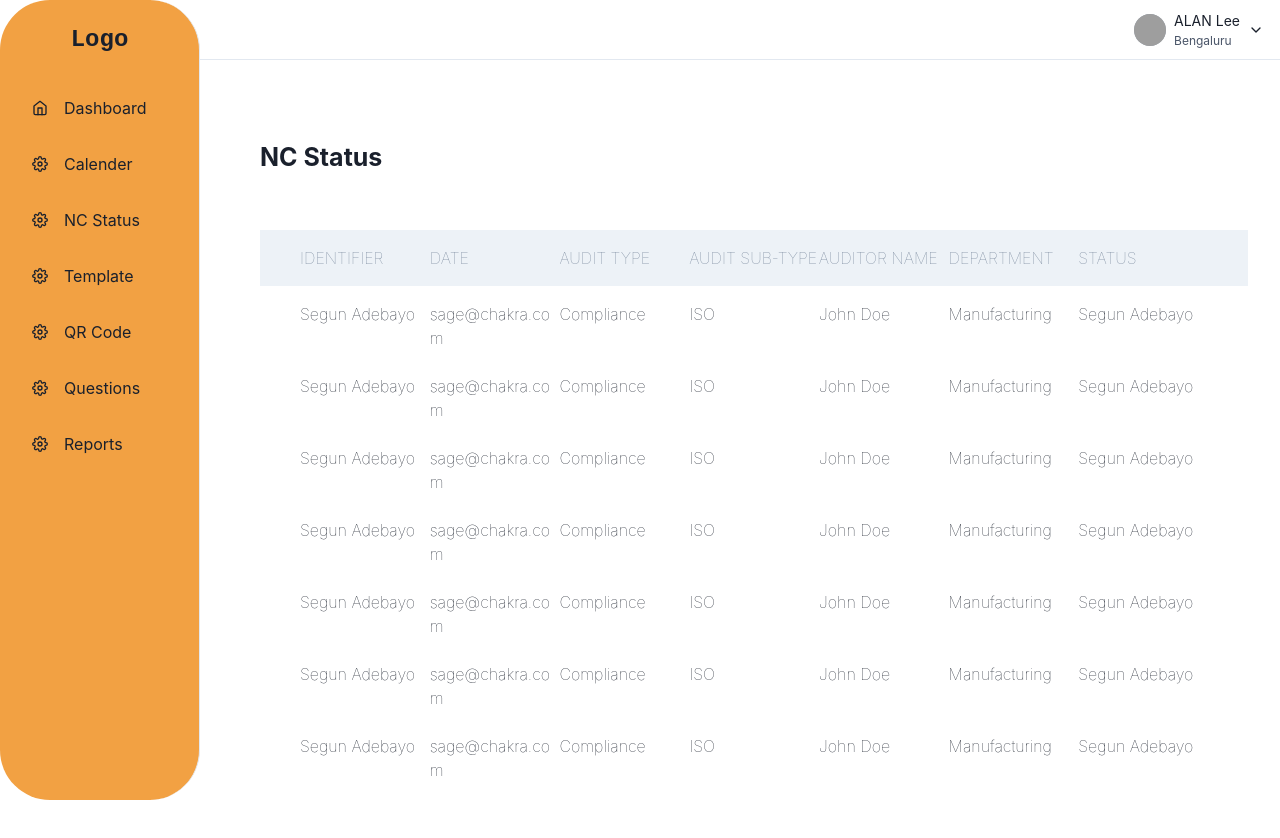
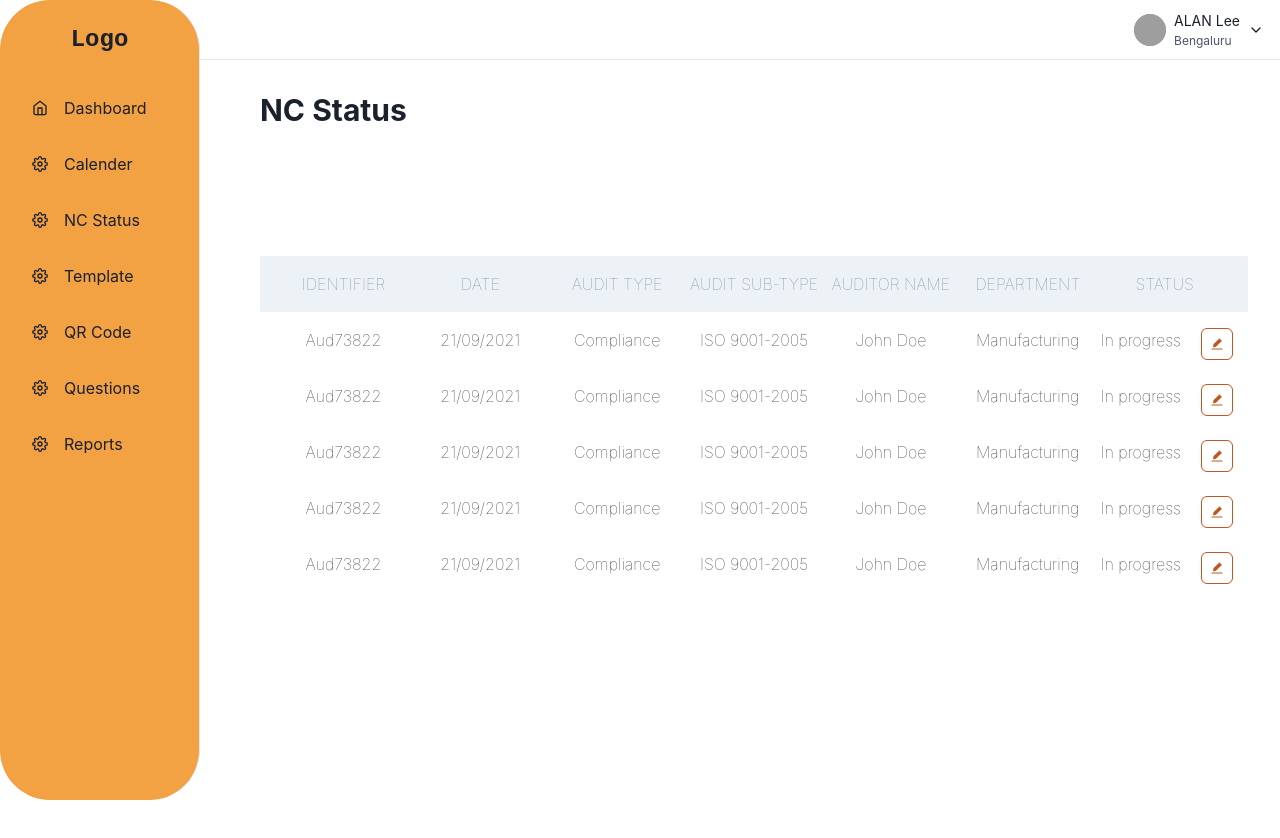
Before and after one commit to prajwalmadhav/Audire-frontend, a React (Create React App) app: page /pg in a window 1280 px wide. After the commit the page ends 800 px from the top, so only its background shows below. Built offline with nearby package versions, Linux system fonts and the light colour scheme; grey boxes are pictures that could not be loaded.

Commit message:
updated nc status page

```diff
--- a/src/Components/Table.tsx
+++ b/src/Components/Table.tsx
@@ -8,17 +8,19 @@ import {
   Stack,
   SimpleGrid,
   Heading,
+  IconButton,
+  ButtonGroup,
 } from "@chakra-ui/react";
+import { AiFillEdit } from "react-icons/ai";
 
 export default function Component() {
   const data = [
-    { id: "Segun Adebayo", date: "sage@chakra.com", audtyp : "Compliance", audsubtyp : "ISO", audname : "John Doe", dept : "Manufacturing" , status : "In progress" },
-    { id: "Segun Adebayo", date: "sage@chakra.com", audtyp : "Compliance", audsubtyp : "ISO", audname : "John Doe", dept : "Manufacturing" , status : "In progress" },
-    { id: "Segun Adebayo", date: "sage@chakra.com", audtyp : "Compliance", audsubtyp : "ISO", audname : "John Doe", dept : "Manufacturing" , status : "In progress" },
-    { id: "Segun Adebayo", date: "sage@chakra.com", audtyp : "Compliance", audsubtyp : "ISO", audname : "John Doe", dept : "Manufacturing" , status : "In progress" },
-    { id: "Segun Adebayo", date: "sage@chakra.com", audtyp : "Compliance", audsubtyp : "ISO", audname : "John Doe", dept : "Manufacturing" , status : "In progress" },
-    { id: "Segun Adebayo", date: "sage@chakra.com", audtyp : "Compliance", audsubtyp : "ISO", audname : "John Doe", dept : "Manufacturing" , status : "In progress" },
-    { id: "Segun Adebayo", date: "sage@chakra.com", audtyp : "Compliance", audsubtyp : "ISO", audname : "John Doe", dept : "Manufacturing" , status : "In progress" }
+    { id: "Aud73822", date: "21/09/2021", audtyp : "Compliance", audsubtyp : "ISO 9001-2005", audname : "John Doe", dept : "Manufacturing" , status : "In progress" },
+    { id: "Aud73822", date: "21/09/2021", audtyp : "Compliance", audsubtyp : "ISO 9001-2005", audname : "John Doe", dept : "Manufacturing" , status : "In progress" },
+    { id: "Aud73822", date: "21/09/2021", audtyp : "Compliance", audsubtyp : "ISO 9001-2005", audname : "John Doe", dept : "Manufacturing" , status : "In progress" },
+    { id: "Aud73822", date: "21/09/2021", audtyp : "Compliance", audsubtyp : "ISO 9001-2005", audname : "John Doe", dept : "Manufacturing" , status : "In progress" },
+    { id: "Aud73822", date: "21/09/2021", audtyp : "Compliance", audsubtyp : "ISO 9001-2005", audname : "John Doe", dept : "Manufacturing" , status : "In progress" },
+
 
   ];
   const dataColor = useColorModeValue("white", "gray.800");
@@ -35,32 +37,35 @@ export default function Component() {
       ml= {210}
       >
 
+
       <Stack
         direction={{ base: "column" }}
         w="full"
         bg={{ md: bg }}
 
+
       >
-          <Flex
+         <Flex
               direction={{ base: "row", md: "column" , lg: "column" }}
           >
-            <Heading  mb="50px"  fontSize='25px'>
+            <Heading  mb="120px" mt={-50} fontSize='30px'>
               NC Status
             </Heading>
           </Flex>
 
-
           <SimpleGrid
                 spacingY={3}
                 columns={{ base: 1, md: 3, lg: 7 }}
-                w={{ base: 120, md: "full" }}
+                w="full"
                 textTransform="uppercase"
                 bg={bg2}
                 color={"gray.500"}
-                py={{ base: 1, md: 4 }}
-                px={{ base: 2, md: 10 }}
+                py={{ base: 1, md: 4, lg: 4 }}
+                px={{ base: 2, md: 10 , lg: 15}}
                 fontSize="md"
                 fontWeight="hairline"
+                textAlign={"center"}
+
               >
                 <span>Identifier</span>
                 <span>Date</span>
@@ -78,16 +83,17 @@ export default function Component() {
               direction={{ base: "row", md: "column" , lg: "column" }}
               bg={dataColor}
               key={pid}
-
             >
 
               <SimpleGrid
                 spacingY={3}
                 columns={{ base: 1, md: 3, lg: 7 }}
                 w="full"
-                py={2}
-                px={10}
+                py={{base: 2, md: 4, lg: 2}}
+                px={{base: 2, md: 10 , lg: 15}}
                 fontWeight="hairline"
+                textAlign={"center"}
+
               >
                 {/*  //for overflow of objects in table header
                  <chakra.span
@@ -103,13 +109,22 @@ export default function Component() {
                 <span>{audit.audsubtyp}</span>
                 <span>{audit.audname}</span>
                 <span>{audit.dept}</span>
-                <span>{audit.id}</span>
+
+                <Flex justify={{ lg: "end" }}>
+                  <ButtonGroup variant="outline" size="sm" spacing={5} >
+                      {/* In Progress */}
+                      <span>{audit.status}</span>
+                    <IconButton colorScheme="orange" icon={<AiFillEdit />} aria-label={""}  />
+                  </ButtonGroup>
+                </Flex>
 
               </SimpleGrid>
             </Flex>
           );
         })}
       </Stack>
+
+
     </Flex>
   );
 }
```
Also changed, not shown: src/Components/testing.tsx (added, +107 -0 lines).
